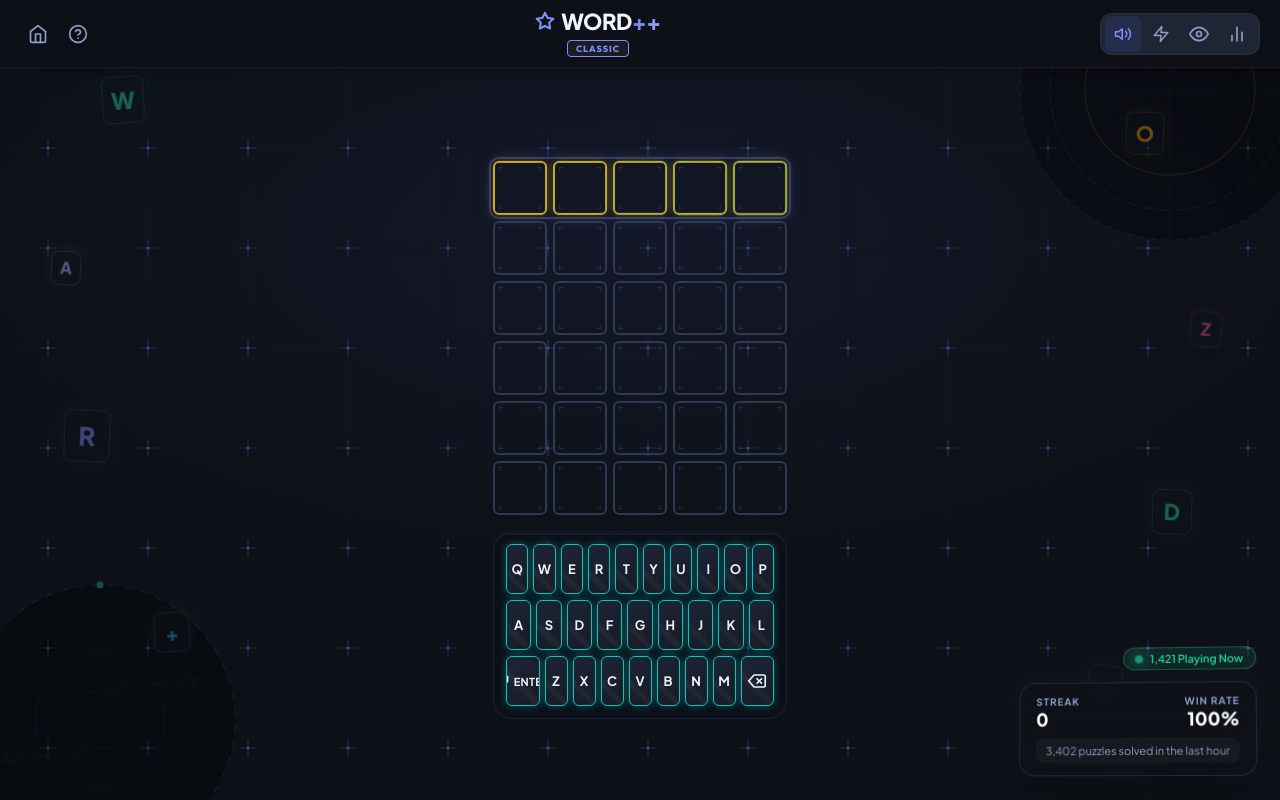
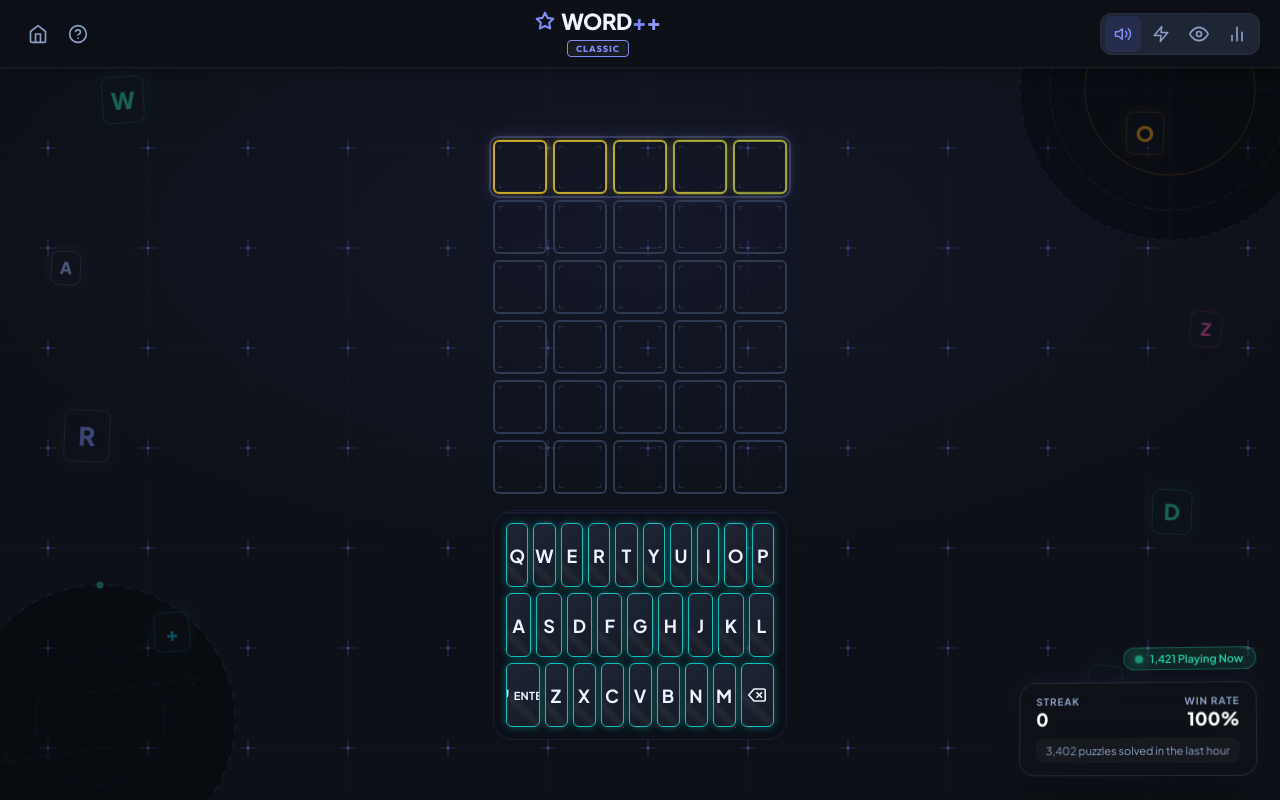
Before and after one commit to bopvinh/Xapxam, a React (Vite) app: page / in a window 1280 px wide. Both pictures are taken after a click on the button 387 px from the left and 391 px from the top of the page. Built offline with nearby package versions, Linux system fonts and the light colour scheme.

Commit message:
feat(ui): increase keyboard key size for better touch-target accessibility

```diff
--- a/src/styles/global.css
+++ b/src/styles/global.css
@@ -3065,6 +3065,8 @@ button:focus-visible {
   border: 1px solid rgba(255, 255, 255, 0.1);
   background: linear-gradient(135deg, var(--bg-elevated), var(--bg-card));
   animation: rainbow-cycle 8s linear infinite;
+  height: 64px;
+  font-size: 18px;
 }
 
 .key-btn:hover {
```
Also changed, not shown: 1 other file (tests, documents, lock files or other folders).
